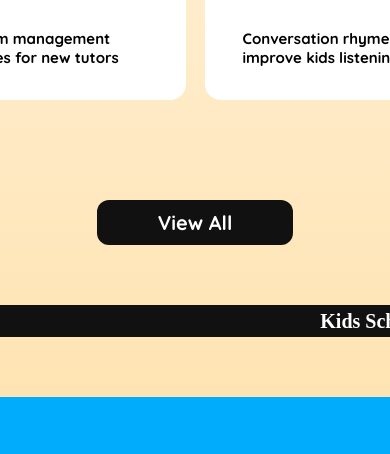
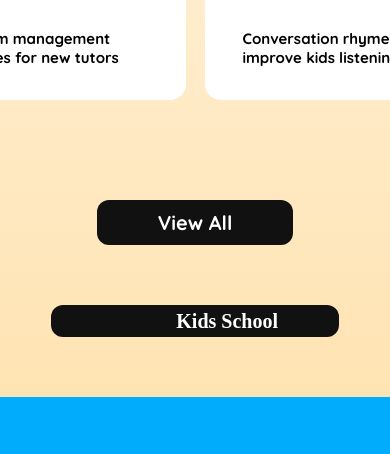
Before and after one commit to shakilsorker111/assignment-2, a plain HTML site: page index.html in a window 390 px wide. Shown: the part 3880-4334 px from the top of the page. Drawn offline with Linux system fonts and the light colour scheme.

Commit message:
make marquee section responsive

```diff
--- a/style.css
+++ b/style.css
@@ -471,6 +471,10 @@
         margin: 20px 16px;
     }
 
+    .marquee{
+        width: 18rem;
+    }
+
 
     /* footer section */
 
```
